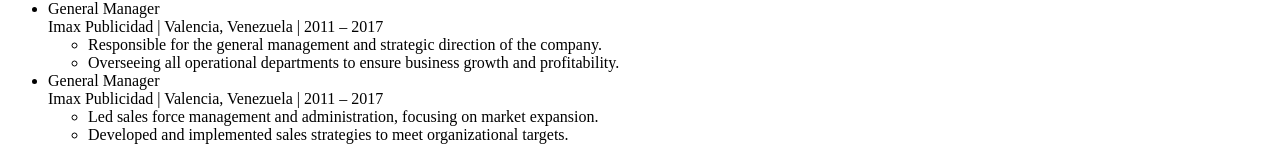
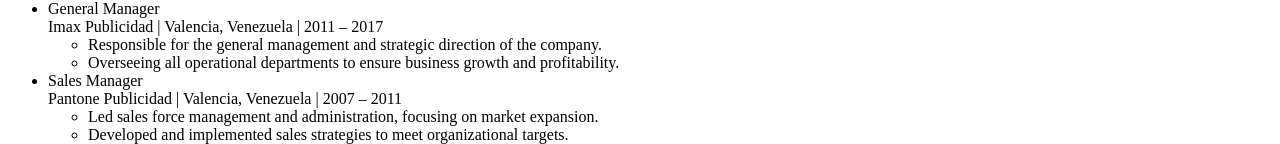
Before and after one commit to gaudymarquez/html-capstone-project, a plain HTML site: page index.html in a window 1280 px wide. Shown: the part 656-800 px from the top of the page. Drawn offline with Linux system fonts and the light colour scheme.

Commit message:
Update index.html

```diff
--- a/index.html
+++ b/index.html
@@ -31,7 +31,7 @@
             <li>Overseeing all operational departments to ensure business growth and profitability.</li>
 
         </ul>
-        <li>General Manager<br/>Imax Publicidad | Valencia, Venezuela | 2011 – 2017</li>
+        <li>Sales Manager<br/>Pantone Publicidad | Valencia, Venezuela | 2007 – 2011</li>
         <ul>
             <li>Led sales force management and administration, focusing on market expansion.</li>
             <li>Developed and implemented sales strategies to meet organizational targets.</li>
```
